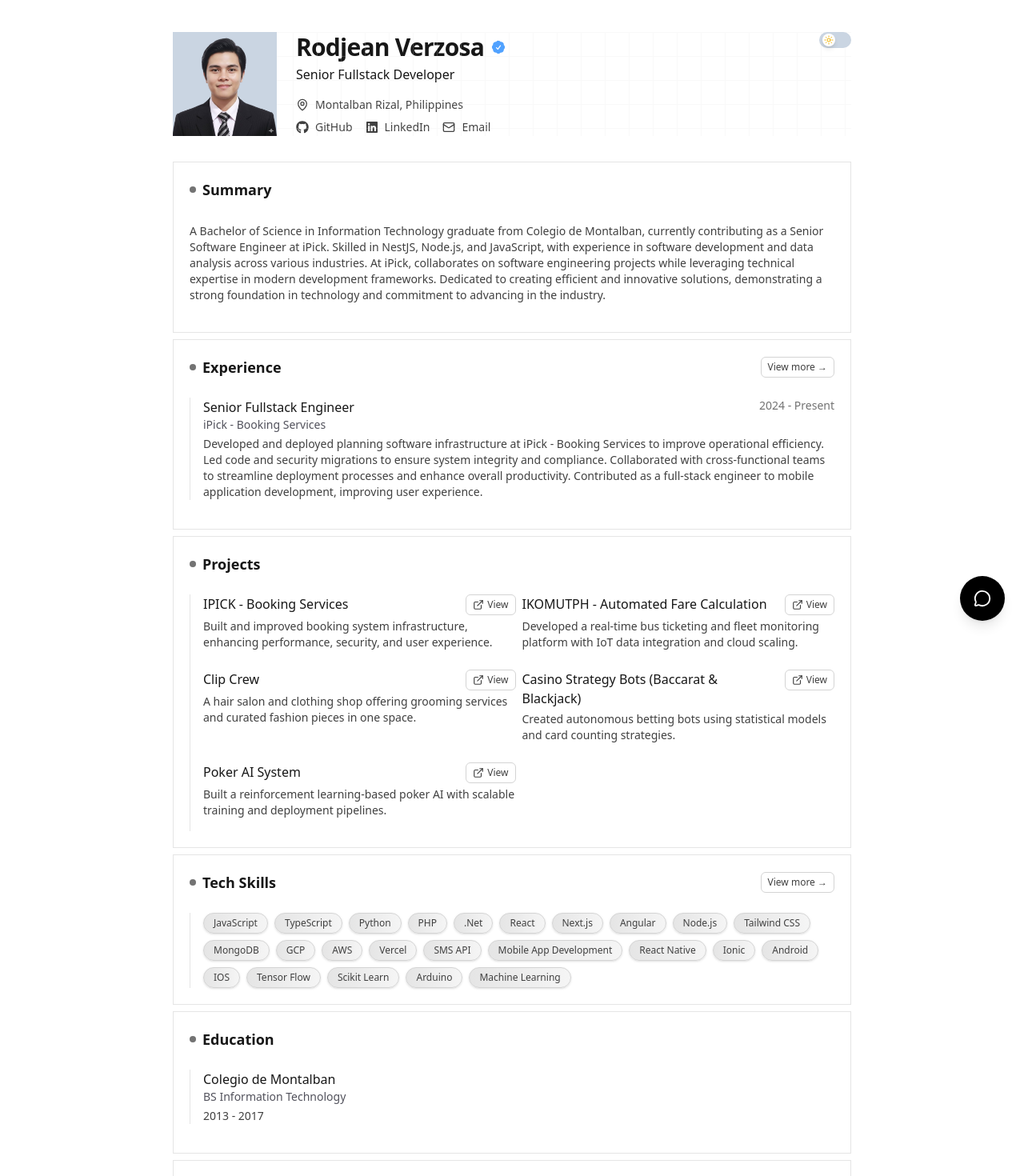
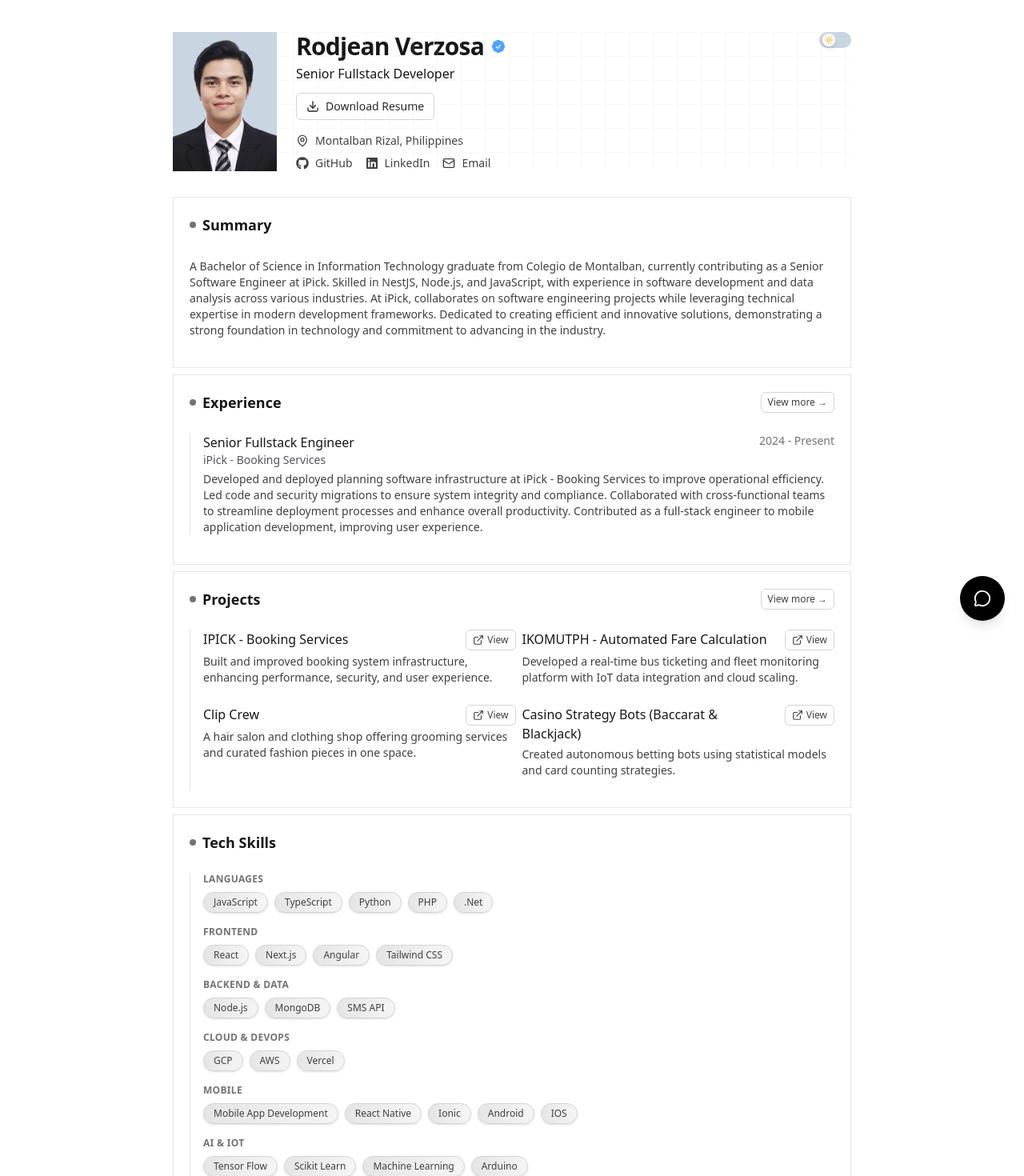
Before and after one commit to rodjean015/rodjean-portfolio, a Next.js app: page / in a window 1280 px wide. Shown: the top 1470 px of the page at 80% size. Built offline with nearby package versions, Linux system fonts and the light colour scheme.

Commit message:
fix by claude

```diff
--- a/app/page.tsx
+++ b/app/page.tsx
@@ -1,7 +1,7 @@
 "use client";
 
 import { resume } from "@/data/resume";
-import { useEffect, useState } from "react";
+import { useState } from "react";
 import Section from "@/components/Section";
 import ResumeItem from "@/components/ResumeItem";
 import SkillBadge from "@/components/SkillBadge";
@@ -14,6 +14,17 @@ import FloatingAIButton from "@/components/ui/FloatingAIButton";
 import ChatPanel from "@/components/ui/ChatPanel";
 import BackgroundGrid from "@/components/ui/BackgroundGrid";
 
+const SKILL_CATEGORIES: { label: string; skills: string[] }[] = [
+  { label: "Languages", skills: ["JavaScript", "TypeScript", "Python", "PHP", ".Net"] },
+  { label: "Frontend", skills: ["React", "Next.js", "Angular", "Tailwind CSS"] },
+  { label: "Backend & Data", skills: ["Node.js", "MongoDB", "SMS API"] },
+  { label: "Cloud & DevOps", skills: ["GCP", "AWS", "Vercel"] },
+  { label: "Mobile", skills: ["Mobile App Development", "React Native", "Ionic", "Android", "IOS"] },
+  { label: "AI & IoT", skills: ["Tensor Flow", "Scikit Learn", "Machine Learning", "Arduino"] },
+];
+
+const PROJECTS_PREVIEW_COUNT = 4;
+
 export default function Home() {
   const { dark, setDark } = useTheme();
   const [open, setOpen] = useState(false);
@@ -21,11 +32,11 @@ export default function Home() {
   return (
     <main>
       {/* Header */}
-      <header className="mb-8 flex flex-row items-center gap-6 relative">
+      <header className="mb-8 flex flex-row items-stretch gap-6 relative">
         <BackgroundGrid dark={dark} />
         <ThemeToggleButton dark={dark} onToggle={toggleTheme} />
         <Profile dark={dark} />
-        <div className="flex-1">
+        <div className="flex-1 min-w-0 pr-12 md:pr-0">
           <ProfileIntro resume={resume} dark={dark} />
         </div>
       </header>
@@ -50,9 +61,14 @@ export default function Home() {
         ))}
       </Section>
 
-      <Section title="Projects" dark={dark} borderLeft>
+      <Section
+        title="Projects"
+        dark={dark}
+        borderLeft
+        moreHref={resume.projects.length > PROJECTS_PREVIEW_COUNT ? "/projects" : undefined}
+      >
         <div className="grid grid-cols-1 sm:grid-cols-2 gap-2 ">
-          {resume.projects.map((proj) => (
+          {resume.projects.slice(0, PROJECTS_PREVIEW_COUNT).map((proj) => (
             <ResumeItem
               key={proj.name}
               title={proj.name}
@@ -64,11 +80,27 @@ export default function Home() {
         </div>
       </Section>
 
-      <Section title="Tech Skills" dark={dark} moreHref="/tech" borderLeft>
-        <div className="flex flex-wrap gap-2">
-          {resume.skills.map((skill, i) => (
-            <SkillBadge key={i} skill={skill} dark={dark} />
-          ))}
+      <Section title="Tech Skills" dark={dark} borderLeft>
+        <div className="space-y-4">
+          {SKILL_CATEGORIES.map(({ label, skills }) => {
+            const matched = skills.filter((s) => resume.skills.includes(s));
+            if (matched.length === 0) return null;
+            return (
+              <div key={label}>
+                <h3
+                  className={`text-xs font-semibold uppercase tracking-wide mb-2 ${dark ? "text-neutral-500" : "text-neutral-500"
+                    }`}
+                >
+                  {label}
+                </h3>
+                <div className="flex flex-wrap gap-2">
+                  {matched.map((skill) => (
+                    <SkillBadge key={skill} skill={skill} dark={dark} />
+                  ))}
+                </div>
+              </div>
+            );
+          })}
         </div>
       </Section>
 
--- a/app/projects/page.tsx
+++ b/app/projects/page.tsx
@@ -1,32 +1,42 @@
 "use client";
+
 import Section from "@/components/Section";
 import ResumeItem from "@/components/ResumeItem";
 import { resume } from "@/data/resume";
 import { useTheme } from "@/hooks/useTheme";
-import { useEffect } from "react";
 import ThemeToggleButton from "@/components/ui/ThemeToggleButton";
 import BackLink from "@/components/ui/BackButton";
+import { motion } from "framer-motion";
 
-export default function ExperiencePage() {
+export default function ProjectsPage() {
     const { dark, setDark } = useTheme();
     const toggleTheme = () => setDark(prev => !prev);
+
     return (
-        <main className="max-w-3xl mx-auto px-4 py-12">
-            <header className="mb-12 flex flex-col md:flex-row md:items-stretch gap-8 relative">
+        <motion.main
+            className="max-w-3xl mx-auto px-4"
+            initial={{ opacity: 0, y: 20 }}
+            animate={{ opacity: 1, y: 0 }}
+            exit={{ opacity: 0, y: -20 }}
+            transition={{ duration: 0.3 }}
+        >
+            <header className="mb-12 flex flex-col md:flex-row md:items-stretch gap-2 relative">
                 <BackLink dark={dark} />
                 <ThemeToggleButton dark={dark} onToggle={toggleTheme} />
             </header>
             <Section title="Projects" dark={dark}>
+                <div className="grid grid-cols-1 sm:grid-cols-2 gap-2">
                     {resume.projects.map((proj) => (
                         <ResumeItem
                             key={proj.name}
                             title={proj.name}
                             description={proj.description}
+                            link={proj.link}
                             dark={dark}
                         />
                     ))}
+                </div>
             </Section>
-
-        </main>
+        </motion.main>
     );
 }
--- /dev/null
+++ b/app/robots.ts
@@ -0,0 +1,13 @@
+import type { MetadataRoute } from "next";
+
+const SITE_URL = "https://rodjeanverzosa.com";
+
+export default function robots(): MetadataRoute.Robots {
+  return {
+    rules: {
+      userAgent: "*",
+      allow: "/",
+    },
+    sitemap: `${SITE_URL}/sitemap.xml`,
+  };
+}
--- /dev/null
+++ b/app/sitemap.ts
@@ -0,0 +1,14 @@
+import type { MetadataRoute } from "next";
+
+const SITE_URL = "https://rodjeanverzosa.com";
+
+export default function sitemap(): MetadataRoute.Sitemap {
+  const routes = ["", "/experience", "/projects"];
+
+  return routes.map((route) => ({
+    url: `${SITE_URL}${route}`,
+    lastModified: new Date(),
+    changeFrequency: "monthly",
+    priority: route === "" ? 1 : 0.7,
+  }));
+}
--- a/components/Profile.tsx
+++ b/components/Profile.tsx
@@ -3,18 +3,18 @@ import Image from "next/image";
 
 export default function Profile({ dark }: { dark: boolean }) {
     return (
-        <div className="flex justify-start md:justify-start shrink-0">
+        <div className="flex justify-start shrink-0">
             <motion.div
-                className="relative overflow-hidden"
+                className="relative overflow-hidden self-stretch w-25 md:w-[130px]"
                 initial="rest"
                 whileHover="hover"
             >
                 <Image
                     src="/profile-pic.png"
                     alt="Profile picture"
-                    width={130}
-                    height={130}
-                    className={`object-cover w-25 h-25 md:w-[130px] md:h-[130px]
+                    fill
+                    sizes="(min-width: 768px) 130px, 100px"
+                    className={`object-cover
                         ${dark ? "bg-slate-700" : "bg-slate-300"}
                     `}
                     priority
--- a/components/ProfileIntro.tsx
+++ b/components/ProfileIntro.tsx
@@ -1,4 +1,4 @@
-import { MapPin } from "lucide-react";
+import { MapPin, Download } from "lucide-react";
 import { FaGithub, FaLinkedin } from "react-icons/fa";
 import { Mail } from "lucide-react";
 import { CheckBadgeIcon } from "@heroicons/react/24/solid";
@@ -32,6 +32,20 @@ export default function ProfileIntro({ resume, dark }: ProfileIntroProps) {
             <p className="mt-1 text-sm md:text-base">
                 {resume.title}
             </p>
+
+            {/* Download resume */}
+            <a
+                href="/Rodjean-Verzosa-Resume.pdf"
+                download
+                className={`mt-3 inline-flex items-center gap-2 self-start text-xs md:text-sm px-3 py-1.5 rounded-md border transition w-fit
+                    ${dark
+                        ? "border-neutral-700 text-neutral-200 hover:bg-neutral-800"
+                        : "border-neutral-300 text-neutral-800 hover:bg-neutral-100"
+                    }`}
+            >
+                <Download size={14} className="md:w-4 md:h-4" />
+                <span>Download Resume</span>
+            </a>
 
             {/* Contact block */}
             <div
--- a/components/ui/ChatPanel.tsx
+++ b/components/ui/ChatPanel.tsx
@@ -141,6 +141,7 @@ export default function ChatPanel({ open, onClose, dark = false }: Props) {
                             {/* Close button */}
                             <button
                                 onClick={onClose}
+                                aria-label="Close chat"
                                 className={`
                                     transition
                                     ${dark
--- a/components/ui/FloatingAIButton.tsx
+++ b/components/ui/FloatingAIButton.tsx
@@ -26,6 +26,7 @@ export default function FloatingAIButton({
             {/* Button */}
             <motion.button
                 onClick={onClick}
+                aria-label="Chat with Agent"
                 whileTap={{ scale: 0.9 }}
                 whileHover={{ scale: 1.05 }}
                 initial={{ opacity: 0, y: 20 }}
--- a/components/ui/ThemeToggleButton.tsx
+++ b/components/ui/ThemeToggleButton.tsx
@@ -13,6 +13,7 @@ export default function ThemeToggleButton({
     return (
         <button
             onClick={onToggle}
+            aria-label={dark ? "Switch to light theme" : "Switch to dark theme"}
             className={`absolute top-0 right-0 flex items-center w-10 h-5 rounded-full p-1 transition
                 ${dark
                     ? "bg-slate-800 shadow-[0_0_12px_rgba(255,255,255,0.1)]"
--- a/data/resume.ts
+++ b/data/resume.ts
@@ -99,7 +99,7 @@ export const resume = {
       period: "Issue: June 12, 2023",
     },
     {
-      title: "Resposive Web Design",
+      title: "Responsive Web Design",
       period: "Issue: June 12, 2023",
     },
     {
```
Also changed, not shown: app/layout.tsx (+58 -3 lines), 1 other file (tests, documents, lock files or other folders). Lines whose indentation alone changed are shown as unchanged.
